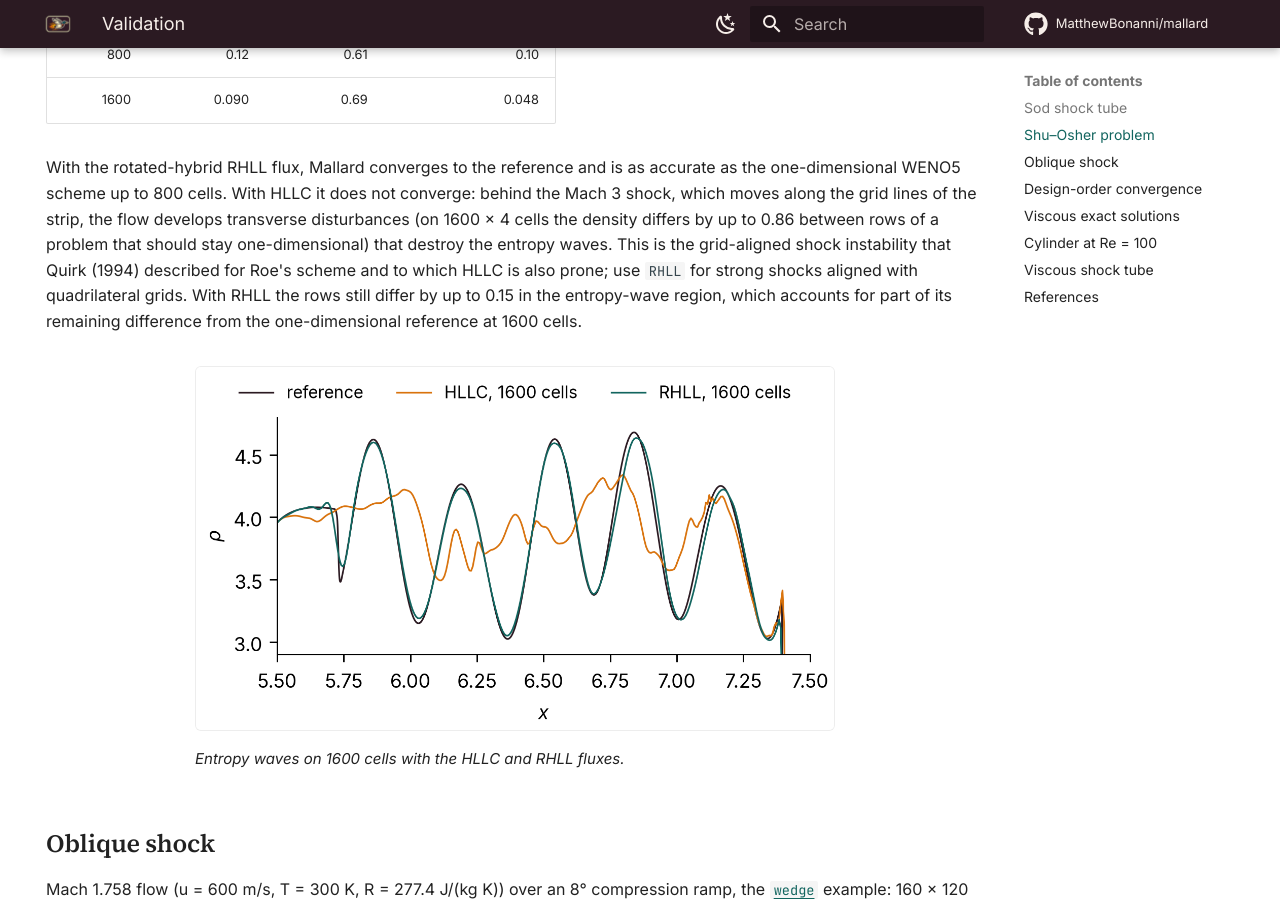
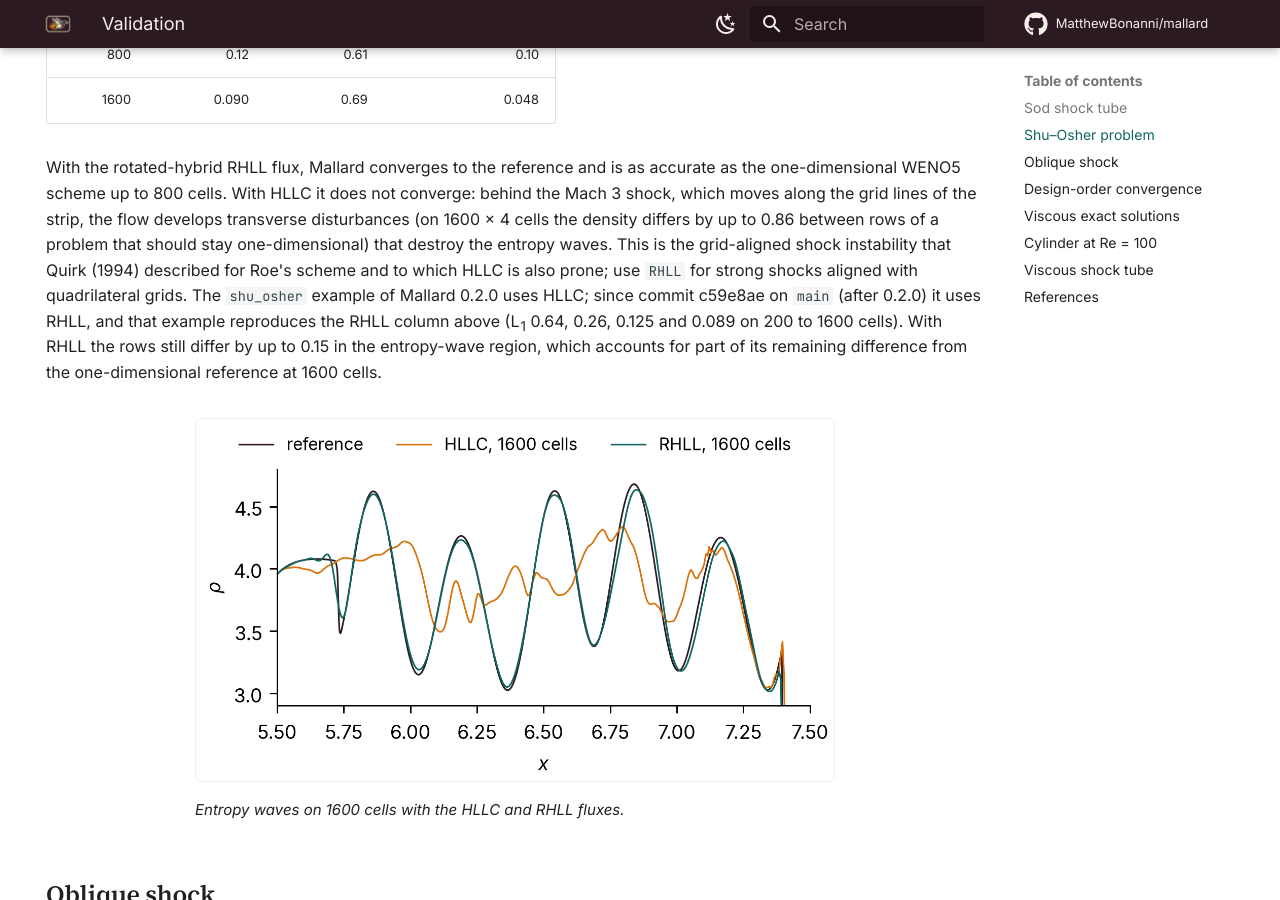
Before and after one commit to MatthewBonanni/mallard-website, an MkDocs documentation site: the page built from content/validation.md, in a window 1280 px wide and 900 px high, scrolled down 3355 px. Built offline with MkDocs 1.6.1 and Material for MkDocs 9.7.7, drawn with Linux system fonts in a browser that asks for light colours; comment, search, counter and statistics services are not loaded; some of the changed text lies outside the part shown.

Commit message:
Validation: the Shu-Osher example on main (RHLL) reproduces the converging results
Co-Authored-By: Claude Opus 5.5 <noreply@anthropic.com>

```diff
--- a/content/validation.md
+++ b/content/validation.md
@@ -7,7 +7,7 @@ description: Mallard against exact solutions, theory and reference data - shock
 
 # Validation
 
-Each result on this page comes from a run of Mallard 0.2.0 (double precision) with the inputs described, compared with an exact solution, theory, or published reference data. Most cases start from an input in Mallard's [examples](docs/examples.md); the scripts that ran every case and drew every figure are in the [website repository](https://github.com/MatthewBonanni/mallard-website/tree/main/validation). Mallard's test suite checks many of the same properties at smaller scale on every change.
+Each result on this page comes from a run of Mallard 0.2.0 (double precision), unless a section names a later commit, with the inputs described, compared with an exact solution, theory, or published reference data. Most cases start from an input in Mallard's [examples](docs/examples.md); the scripts that ran every case and drew every figure are in the [website repository](https://github.com/MatthewBonanni/mallard-website/tree/main/validation). Mallard's test suite checks many of the same properties at smaller scale on every change.
 
 <figure class="mallard-figure" markdown>
 <video data-autoplay controls loop muted playsinline preload="none" width="1800" height="1326" poster="../media/hero_poster.jpg" aria-label="Density in a double Mach reflection, a 2D Riemann problem and a viscous shock tube, and the shock tube's wall density converging onto reference data"><source src="../media/hero.mp4" type="video/mp4"></video>
@@ -62,7 +62,7 @@ L<sub>1</sub> density difference from the reference, ∫|ρ − ρ<sub>ref</sub>
 | 800 | 0.12 | 0.61 | 0.10 |
 | 1600 | 0.090 | 0.69 | 0.048 |
 
-With the rotated-hybrid RHLL flux, Mallard converges to the reference and is as accurate as the one-dimensional WENO5 scheme up to 800 cells. With HLLC it does not converge: behind the Mach 3 shock, which moves along the grid lines of the strip, the flow develops transverse disturbances (on 1600 × 4 cells the density differs by up to 0.86 between rows of a problem that should stay one-dimensional) that destroy the entropy waves. This is the grid-aligned shock instability that Quirk (1994) described for Roe's scheme and to which HLLC is also prone; use `RHLL` for strong shocks aligned with quadrilateral grids. With RHLL the rows still differ by up to 0.15 in the entropy-wave region, which accounts for part of its remaining difference from the one-dimensional reference at 1600 cells.
+With the rotated-hybrid RHLL flux, Mallard converges to the reference and is as accurate as the one-dimensional WENO5 scheme up to 800 cells. With HLLC it does not converge: behind the Mach 3 shock, which moves along the grid lines of the strip, the flow develops transverse disturbances (on 1600 × 4 cells the density differs by up to 0.86 between rows of a problem that should stay one-dimensional) that destroy the entropy waves. This is the grid-aligned shock instability that Quirk (1994) described for Roe's scheme and to which HLLC is also prone; use `RHLL` for strong shocks aligned with quadrilateral grids. The `shu_osher` example of Mallard 0.2.0 uses HLLC; since commit c59e8ae on `main` (after 0.2.0) it uses RHLL, and that example reproduces the RHLL column above (L<sub>1</sub> 0.64, 0.26, 0.125 and 0.089 on 200 to 1600 cells). With RHLL the rows still differ by up to 0.15 in the entropy-wave region, which accounts for part of its remaining difference from the one-dimensional reference at 1600 cells.
 
 <figure class="mallard-figure" markdown>
 ![Entropy waves of the Shu-Osher problem on 1600 cells with HLLC and RHLL fluxes](validation/shu_osher_flux.png){ loading=lazy width=1258 height=714 style="max-width: 32rem" }
```
